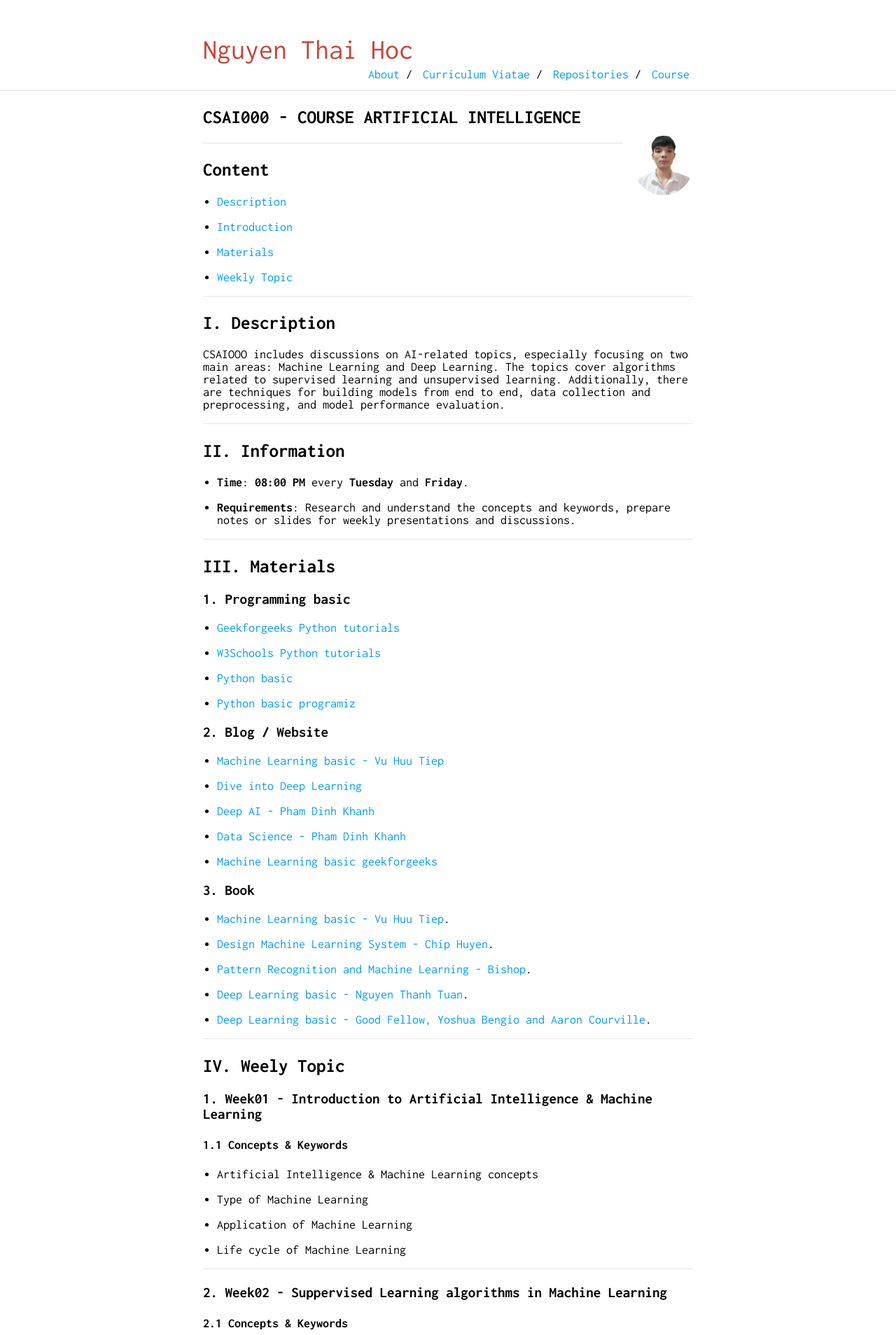
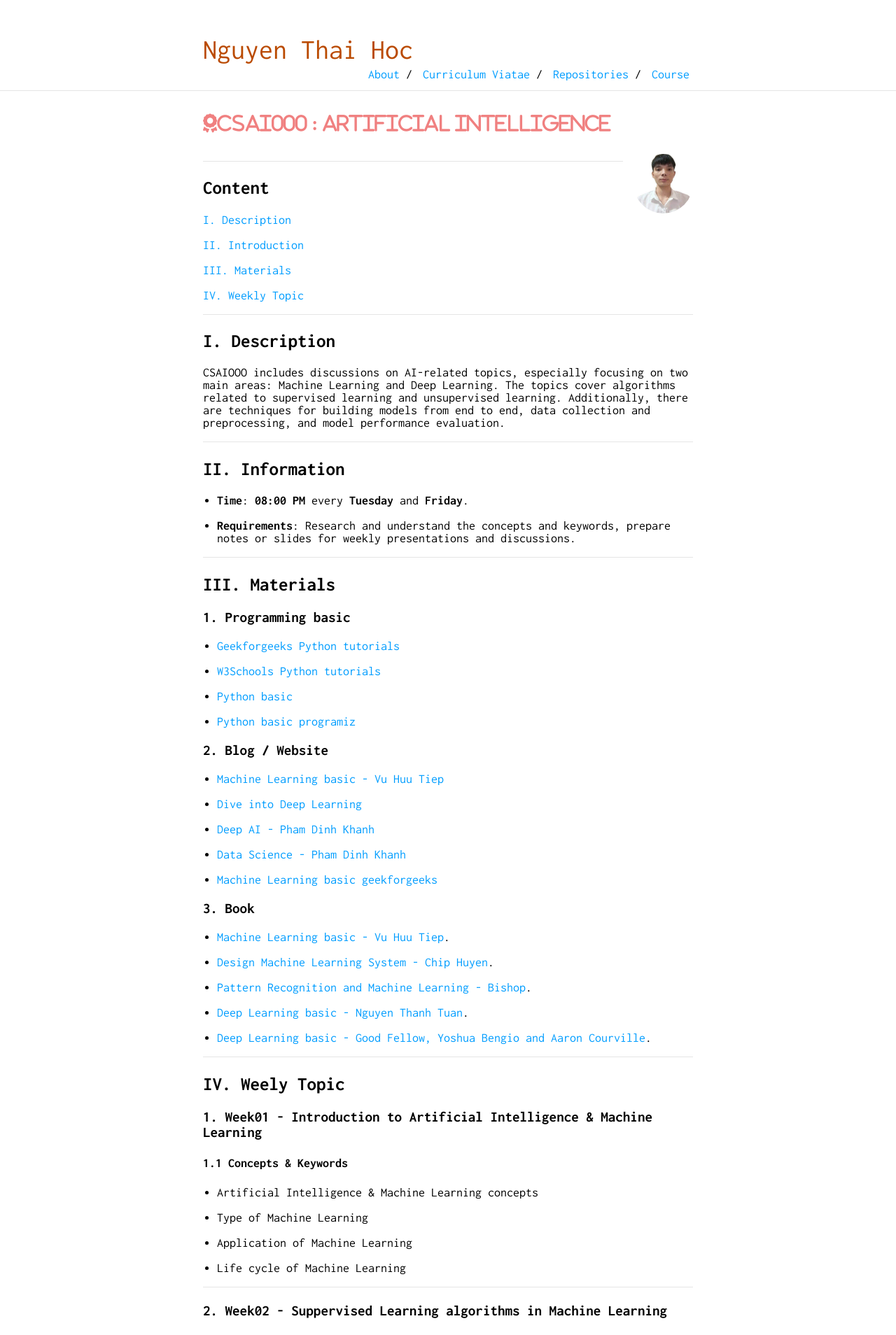
Before and after one commit to nguyenthaihoc02/About-Me, a Jekyll site: the page built from course1.md, in a window 1280 px wide. Shown: the top 1908 px of the page at 70% size. Built offline with Jekyll 4.4.1, drawn with Linux system fonts in a browser that asks for light colours; our own code applies the rules of GitHub Pages for plain Markdown files.

Commit message:
update cs

```diff
--- a/_sass/_style.scss
+++ b/_sass/_style.scss
@@ -35,7 +35,7 @@ hr {
 
 #author-name {
     font-size: 40px;
-    color: #cb4335;
+    color: #ba4a00;
     display: inline-block;
 }
 .navbar {
--- a/course1.md
+++ b/course1.md
@@ -4,7 +4,7 @@ is_contact: true
 ---
 
 
-## CSAI000 - COURSE ARTIFICIAL INTELLIGENCE
+<h2 class="fa-solid fa-award" style="color: #F08080;">CSAI000 : ARTIFICIAL INTELLIGENCE</h2>
 
 <img class="profile-picture" src="images/avatar.jpg">
 
@@ -12,16 +12,17 @@ is_contact: true
 
 ## Content
 
-- [Description](#part1)
+ [I. Description](#part1)
 
-- [Introduction](#part2)
+ [II. Introduction](#part2)
 
-- [Materials](#part3)
+ [III. Materials](#part3)
 
-- [Weekly Topic](#part4)
+ [IV. Weekly Topic](#part4)
 
 ---
 <a id="part1"></a>
+
 ## I. Description
 
 CSAIOOO includes discussions on AI-related topics, especially focusing on two main areas: Machine Learning and Deep Learning. The topics cover algorithms related to supervised learning and unsupervised learning. Additionally, there are techniques for building models from end to end, data collection and preprocessing, and model performance evaluation.
```
